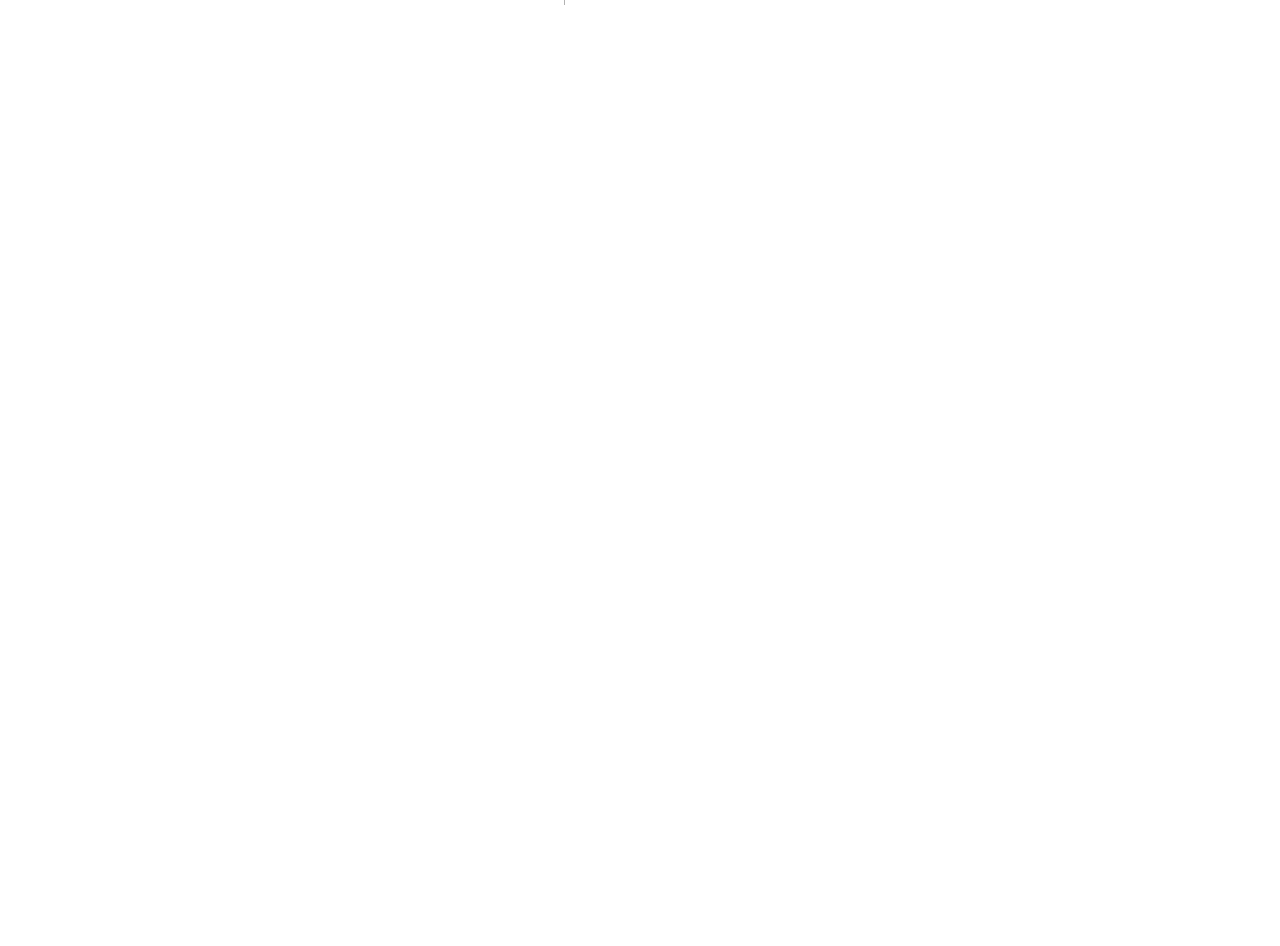
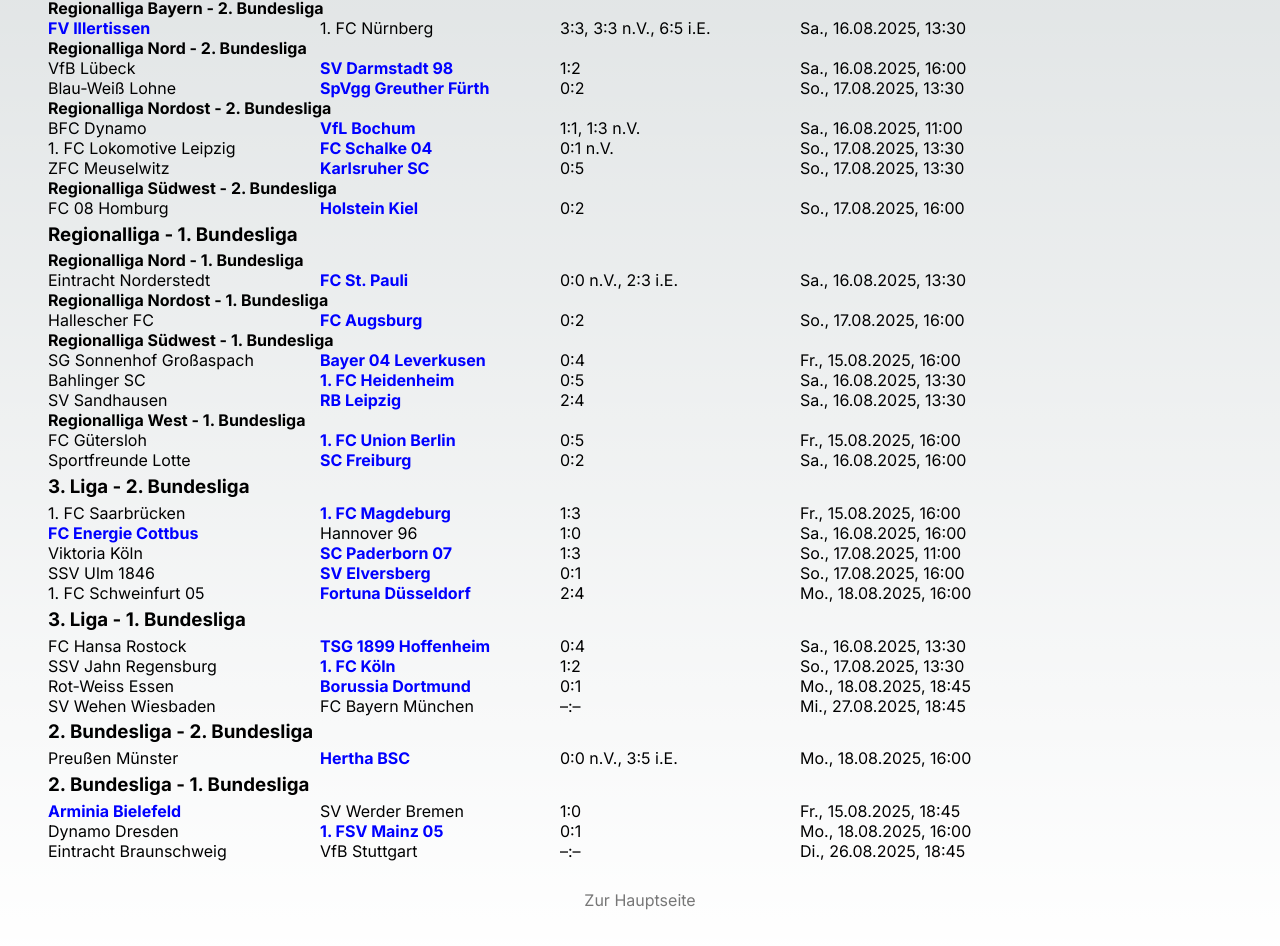
Before and after one commit to sklinkusch/dfb-pokal, a Next.js app: page /men/2025-26 in a window 1280 px wide. Before the commit this address had no page. Shown: the part 420-1366 px from the top of the page. Before the commit the page ends 800 px from the top, so only its background shows below. Built offline with nearby package versions, Linux system fonts and the light colour scheme.

Commit message:
DFB-Pokal Men, season 2025/26: add page

```diff
--- /dev/null
+++ b/src/app/men/2025-26/page.tsx
@@ -0,0 +1,169 @@
+'use client'
+import Link from 'next/link'
+import Round from "@/components/Round"
+import styles from '@/styles/index.module.css'
+
+export default function DFBPokal_2024_25() {
+  const l1teams: { [key: string ]: string } = {
+    FCB: 'FC Bayern München',
+    B04: 'Bayer 04 Leverkusen',
+    SGE: 'SG Eintracht Frankfurt',
+    BVB: 'Borussia Dortmund',
+    SCF: 'SC Freiburg',
+    M05: '1. FSV Mainz 05',
+    RBL: 'RB Leipzig',
+    SVW: 'SV Werder Bremen',
+    VfB: 'VfB Stuttgart',
+    MGL: 'Borussia Mönchengladbach',
+    WOB: 'VfL Wolfsburg',
+    FCA: 'FC Augsburg',
+    FCU: '1. FC Union Berlin',
+    STP: 'FC St. Pauli',
+    HOF: 'TSG 1899 Hoffenheim',
+    FCH: '1. FC Heidenheim',
+    KÖL: '1. FC Köln',
+    HSV: 'Hamburger SV',
+  };
+  const Liga1 = Object.keys(l1teams).reduce((acc: Teams, team) => {
+    const obj = { ...acc };
+    obj[team] = { name: l1teams[team], league: '1' };
+    return obj;
+  }, {});
+  const l2teams: { [key: string ]: string } = {
+    KIE: 'Holstein Kiel',
+    BOC: 'VfL Bochum',
+    SVE: 'SV Elversberg',
+    P07: 'SC Paderborn 07',
+    FCM: '1. FC Magdeburg',
+    DÜS: 'Fortuna Düsseldorf',
+    FCK: '1. FC Kaiserslautern',
+    KSC: 'Karlsruher SC',
+    H96: 'Hannover 96',
+    FCN: '1. FC Nürnberg',
+    BSC: 'Hertha BSC',
+    D98: 'SV Darmstadt 98',
+    SGF: 'SpVgg Greuther Fürth',
+    S04: 'FC Schalke 04',
+    PMS: 'Preußen Münster',
+    EBS: 'Eintracht Braunschweig',
+    BIE: 'Arminia Bielefeld',
+    DRE: 'Dynamo Dresden',
+  };
+  const Liga2 = Object.keys(l2teams).reduce((acc: Teams, team) => {
+    const obj = { ...acc };
+    obj[team] = { name: l2teams[team], league: '2' };
+    return obj;
+  }, {});
+  const l3teams: { [key: string ]: string } = {
+    ULM: 'SSV Ulm 1846',
+    JRE: 'SSV Jahn Regensburg',
+    FCS: '1. FC Saarbrücken',
+    ECB: 'FC Energie Cottbus',
+    WIE: 'SV Wehen Wiesbaden',
+    ROS: 'FC Hansa Rostock',
+    RWE: 'Rot-Weiss Essen',
+    VKL: 'Viktoria Köln',
+    SWF: '1. FC Schweinfurt 05',
+  };
+  const Liga3 = Object.keys(l3teams).reduce((acc: Teams, team) => {
+    const obj = { ...acc };
+    obj[team] = { name: l3teams[team], league: '3' };
+    return obj;
+  }, {});
+  const l4teams: { [ key: string ]: [string, string] } = {
+    SVS: ['SV Sandhausen', 'SW'],
+    ILL: ['FV Illertissen', 'BY'],
+    BFC: ['BFC Dynamo', 'NO'],
+    NOR: ['Eintracht Norderstedt', 'N'],
+    LOH: ['Blau-Weiß Lohne', 'N'],
+    HOM: ['FC 08 Homburg', 'SW'],
+    LKL: ['1. FC Lokomotive Leipzig', 'NO'],
+    HFC: ['Hallescher FC', 'NO'],
+    LÜB: ['VfB Lübeck', 'N'],
+    BAH: ['Bahlinger SC', 'SW'],
+    ZFC: ['ZFC Meuselwitz', 'NO'],
+    LOT: ['Sportfreunde Lotte', 'W'],
+    GTL: ['FC Gütersloh', 'W'],
+    GAS: ['SG Sonnenhof Großaspach', 'SW'],
+  };
+  const Liga4 = Object.keys(l4teams).reduce((acc: Teams, team) => {
+    const obj = { ...acc };
+    obj[team] = { name: l4teams[team][0], league: `4${l4teams[team][1]}`};
+    return obj;
+  }, {});
+  const l5teams: { [key: string]: [string, string] } = {
+    RSV: ['RSV Eintracht 1949', 'NO'],
+    HEM: ['SV Hemelingen', 'HB'],
+    DEL: ['Atlas Delmenhorst', 'NI'],
+    ENG: ['FV Engers 07', 'RS'],
+    FKP: ['FK Pirmasens', 'RS']
+  };
+  const Liga5 = Object.keys(l5teams).reduce((acc: Teams, team) => {
+    const obj = { ...acc };
+    obj[team] = { name: l5teams[team][0], league: `5${l5teams[team][1]}`};
+    return obj;
+  }, {});
+  const teams: Teams = { ...Liga1, ...Liga2, ...Liga3, ...Liga4, ...Liga5 };
+  const getMatch = (shortHome: string, shortAway: string, date?: string, result?: string, identifier?: 1 | 2, live?: boolean) => {
+    if (teams.hasOwnProperty(shortHome) && teams.hasOwnProperty(shortAway)) {
+      const homeTeam = teams[shortHome];
+      const awayTeam = teams[shortAway];
+      const resultObject: Match = { home: homeTeam.name, homeLeague: homeTeam.league, away: awayTeam.name, awayLeague: awayTeam.league };
+      if (date) resultObject.date = date;
+      if (result) resultObject.result = result;
+      if (identifier) resultObject.identifier = identifier;
+      if (live) resultObject.live = live;
+      return resultObject;
+    }
+  }
+  const data: Data = {
+    '1. Hauptrunde': [
+      getMatch('FCS', 'FCM', '2025-08-15T16:00Z', '1:3', 2),
+      getMatch('GTL', 'FCU', '2025-08-15T16:00Z', '0:5', 2),
+      getMatch('GAS', 'B04', '2025-08-15T16:00Z', '0:4', 2),
+      getMatch('BIE', 'SVW', '2025-08-15T18:45Z', '1:0', 1),
+      getMatch('BFC', 'BOC', '2025-08-16T11:00Z', '1:1, 1:3 n.V.', 2),
+      getMatch('FKP', 'HSV', '2025-08-16T11:00Z', '1:1, 1:2 n.V.', 2),
+      getMatch('BAH', 'FCH', '2025-08-16T13:30Z', '0:5', 2),
+      getMatch('ROS', 'HOF', '2025-08-16T13:30Z', '0:4', 2),
+      getMatch('SVS', 'RBL', '2025-08-16T13:30Z', '2:4', 2),
+      getMatch('NOR', 'STP', '2025-08-16T13:30Z', '0:0 n.V., 2:3 i.E.', 2),
+      getMatch('ILL', 'FCN', '2025-08-16T13:30Z', '3:3, 3:3 n.V., 6:5 i.E.', 1),
+      getMatch('HEM', 'WOB', '2025-08-16T13:30Z', '0:9', 2),
+      getMatch('ECB', 'H96', '2025-08-16T16:00Z', '1:0', 1),
+      getMatch('LOT', 'SCF', '2025-08-16T16:00Z', '0:2', 2),
+      getMatch('LÜB', 'D98', '2025-08-16T16:00Z', '1:2', 2),
+      getMatch('ENG', 'SGE', '2025-08-17T11:00Z', '0:5', 2),
+      getMatch('VKL', 'P07', '2025-08-17T11:00Z', '1:3', 2),
+      getMatch('LKL', 'S04', '2025-08-17T13:30Z', '0:1 n.V.', 2),
+      getMatch('LOH', 'SGF', '2025-08-17T13:30Z', '0:2', 2),
+      getMatch('JRE', 'KÖL', '2025-08-17T13:30Z', '1:2', 2),
+      getMatch('ZFC', 'KSC', '2025-08-17T13:30Z', '0:5', 2),
+      getMatch('RSV', 'FCK', '2025-08-17T13:30Z', '0:7', 2),
+      getMatch('DEL', 'MGL', '2025-08-17T13:30Z', '2:3', 2),
+      getMatch('HOM', 'KIE', '2025-08-17T16:00Z', '0:2', 2),
+      getMatch('HFC', 'FCA', '2025-08-17T16:00Z', '0:2', 2),
+      getMatch('ULM', 'SVE', '2025-08-17T16:00Z', '0:1', 2),
+      getMatch('DRE', 'M05', '2025-08-18T16:00Z', '0:1', 2),
+      getMatch('SWF', 'DÜS', '2025-08-18T16:00Z', '2:4', 2),
+      getMatch('PMS', 'BSC', '2025-08-18T16:00Z', '0:0 n.V., 3:5 i.E.', 2),
+      getMatch('RWE', 'BVB', '2025-08-18T18:45Z', '0:1', 2),
+      getMatch('EBS', 'VfB', '2025-08-26T18:45Z'),
+      getMatch('WIE', 'FCB', '2025-08-27T18:45Z'),
+    ]
+  };
+  return (
+    <main className={styles.main}>
+      <h1 className={styles.h1}>DFB-Pokal 2025/26</h1>
+      {/* <Round matches={data.Finale} title="Finale" type="m" /> */}
+      {/* <Round matches={data.Halbfinale} title="Halbfinale" type="m" /> */}
+      {/* <Round matches={data.Viertelfinale} title="Viertelfinale" type="m" /> */}
+      {/* <Round matches={data.Achtelfinale} title="Achtelfinale" type="m" /> */}
+      {/* <Round matches={data['2. Hauptrunde']} title="2. Hauptrunde" type="m" /> */}
+      <Round matches={data['1. Hauptrunde']} title="1. Hauptrunde" type="m" />
+      <div className={styles.linkContainer}>
+        <Link href="/" className={styles.link}>Zur Hauptseite</Link>
+      </div>
+    </main>
+  )
+}
--- a/src/app/page.tsx
+++ b/src/app/page.tsx
@@ -9,6 +9,9 @@
         <div>
           <h2 className={styles.h2}>Männer</h2>
           <ul className={styles.ul}>
+            <li>
+              <Link href="/men/2025-26" className={styles.link}>Saison 2025/26</Link>
+            </li>
             <li>
               <Link href="/men/2024-25" className={styles.link}>Saison 2024/25</Link>
             </li>
```
